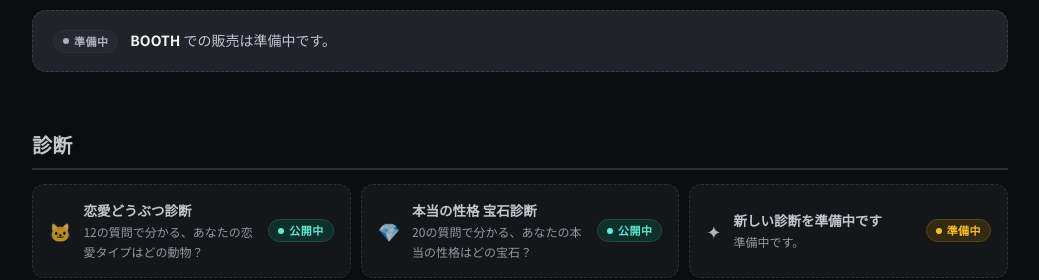
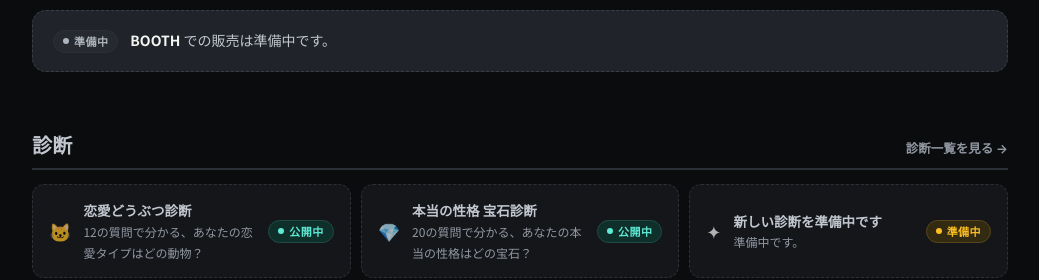
Before and after one commit to Tosh1000950/Tosh1000950.github.io, a plain HTML site: page index.html in a window 1280 px wide. Shown: the part 2400-2680 px from the top of the page, without its empty margins (120-1159 px from the left). Drawn offline with Linux system fonts and the light colour scheme.

Commit message:
診断セクションに診断一覧ページへのリンクを追加

```diff
--- a/index.html
+++ b/index.html
@@ -54,6 +54,9 @@
   .sec-head h2{font-family:"Zen Kaku Gothic New",sans-serif;font-size:28px;font-weight:900;margin:0;line-height:1.3;letter-spacing:.01em}
   .sec-head p{margin:6px 0 0;color:var(--muted2);font-size:13.5px}
   .sec-head.small{margin-bottom:14px;padding-bottom:10px}
+  .sec-head.with-link{display:flex;align-items:baseline;justify-content:space-between;gap:12px}
+  .sec-link{font-size:12.5px;font-weight:700;color:var(--muted2);text-decoration:none;white-space:nowrap}
+  .sec-link:hover{color:var(--accent-text)}
   .sec-head.small h2{font-size:20px;color:var(--muted)}
   @media(max-width:560px){
     .hero{padding-top:40px}
@@ -392,7 +395,7 @@
 
   <!-- DIAGNOSIS — small, quiet -->
   <section id="shindan" aria-labelledby="shindan-h">
-    <div class="sec-head small"><h2 id="shindan-h">診断</h2></div>
+    <div class="sec-head small with-link"><h2 id="shindan-h">診断</h2><a class="sec-link" href="shindan/">診断一覧を見る →</a></div>
     <div class="diag-grid">
       <a class="diag-card" href="shindan/animal-love/" style="text-decoration:none;">
         <span class="diag-icon" aria-hidden="true">🐱</span>
```
